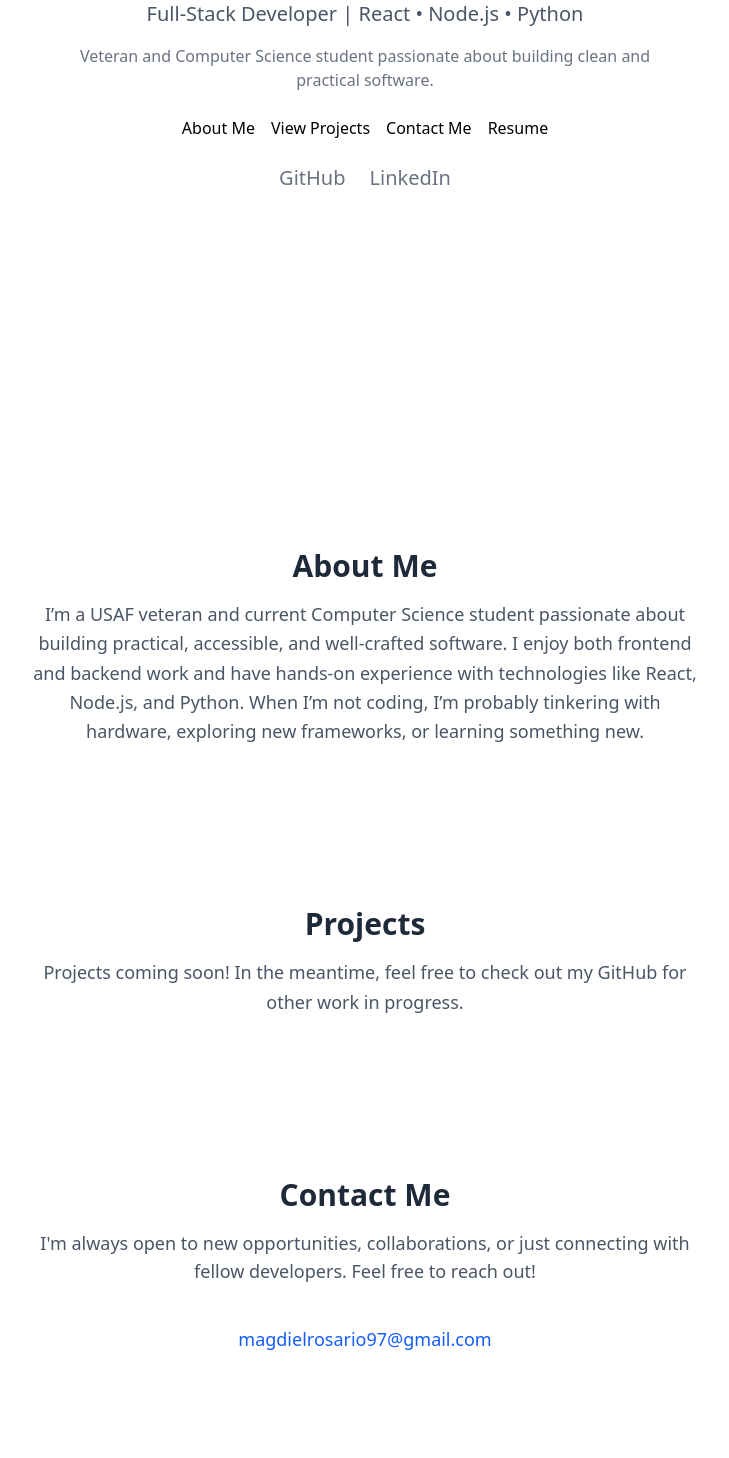
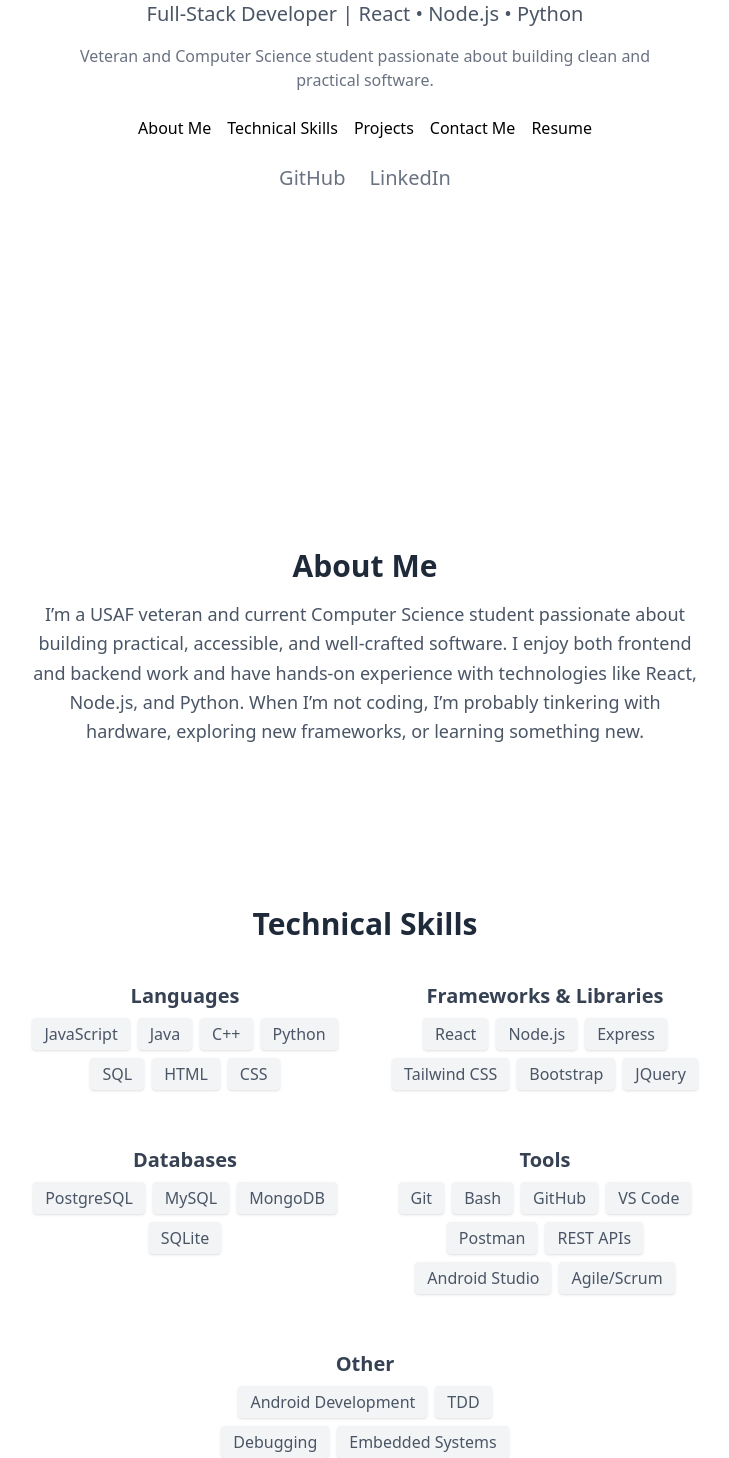
Before and after one commit to magdielrosario97/portfolio, a React app: page / in a window 1280 px wide. Shown: the part 332-1790 px from the top of the page, without its empty margins (275-1004 px from the left). Before the commit the page ends 1765 px from the top, so only its background shows below. Built offline with nearby package versions, Linux system fonts and the light colour scheme; the HTML template or start-up script is replaced by a standard one.

Commit message:
Add Skills section with layout and content

```diff
--- a/src/App.jsx
+++ b/src/App.jsx
@@ -2,12 +2,14 @@
 import Projects from "./components/Projects";
 import About from "./components/About";
 import Contact from "./components/Contact";
+import Skills from "./components/Skills";
 
 function App() {
    return (
       <main className="font-sans">
          <Hero />
          <About />
+         <Skills />
          <Projects />
          <Contact />
       </main>
--- a/src/components/Hero.jsx
+++ b/src/components/Hero.jsx
@@ -12,8 +12,11 @@
             <a href="/#about" className="btn-secondary">
                About Me
             </a>
-            <a href="/#projects" className="btn-primary">
-               View Projects
+            <a href="/#skills" className="btn-secondary">
+               Technical Skills
+            </a>
+            <a href="/#projects" className="btn-secondary">
+               Projects
             </a>
             <a href="/#contact" className="btn-secondary">
                Contact Me
--- /dev/null
+++ b/src/components/Skills.jsx
@@ -0,0 +1,48 @@
+import React from "react";
+
+const Skills = () => {
+   const skillCategories = [
+      {
+         title: "Languages",
+         skills: ["JavaScript", "Java", "C++", "Python", "SQL", "HTML", "CSS"],
+      },
+      {
+         title: "Frameworks & Libraries",
+         skills: ["React", "Node.js", "Express", "Tailwind CSS", "Bootstrap", "JQuery"],
+      },
+      {
+         title: "Databases",
+         skills: ["PostgreSQL", "MySQL", "MongoDB", "SQLite"],
+      },
+      {
+         title: "Tools",
+         skills: ["Git", "Bash", "GitHub", "VS Code", "Postman", "REST APIs", "Android Studio", "Agile/Scrum"],
+      },
+      {
+         title: "Other",
+         skills: ["Android Development", "TDD", "Debugging", "Embedded Systems"],
+      },
+   ];
+
+   return (
+      <section id="skills" className="py-20 bg-white text-center px-4">
+         <h2 className="text-3xl font-bold text-gray-800 mb-10">Technical Skills</h2>
+         <div className="max-w-5xl mx-auto flex flex-wrap justify-center gap-x-10 gap-y-14">
+            {skillCategories.map((category) => (
+               <div key={category.title}>
+                  <h3 className="text-xl font-semibold text-gray-700 mb-2">{category.title}</h3>
+                  <ul className="flex flex-wrap justify-center gap-2 text-gray-600 text-base max-w-[20rem] mx-auto">
+                     {category.skills.map((skill) => (
+                        <li key={skill} className="bg-gray-100 px-3 py-1 rounded shadow-sm">
+                           {skill}
+                        </li>
+                     ))}
+                  </ul>
+               </div>
+            ))}
+         </div>
+      </section>
+   );
+};
+
+export default Skills;
```
